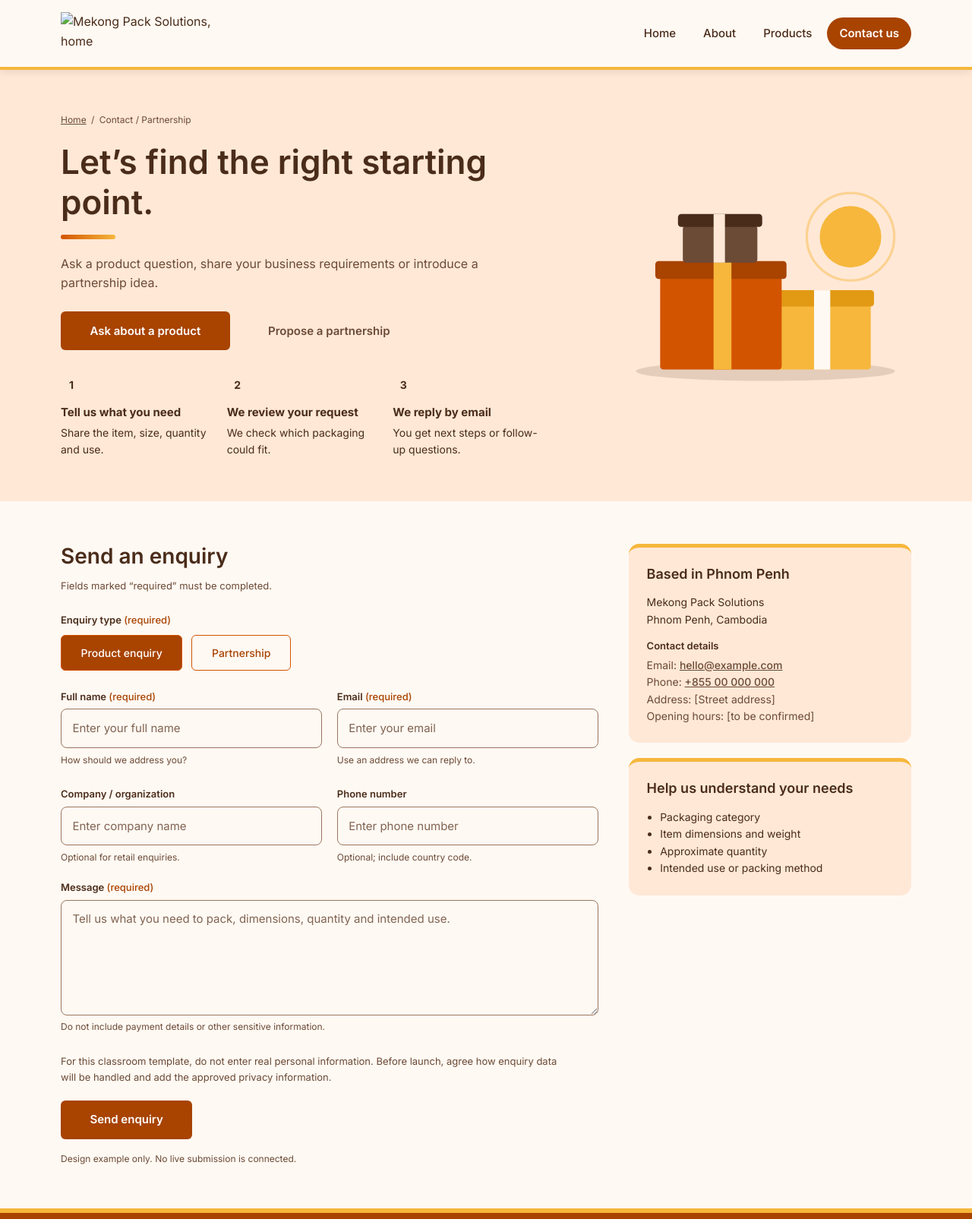
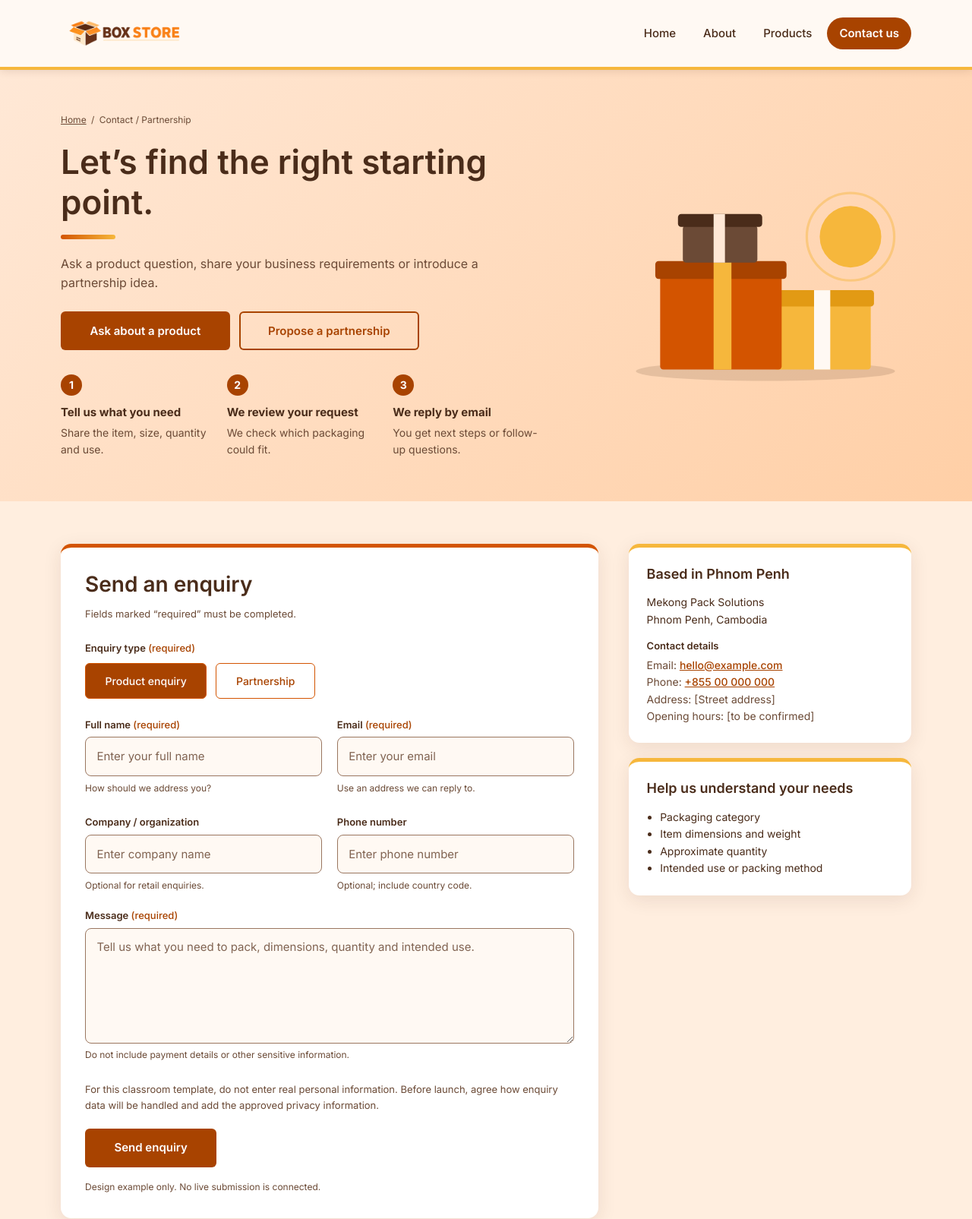
Before and after one commit to Siavfong-key/project-mekong-pack-solution, a plain HTML site: page contact.html in a window 1280 px wide. Shown: the top 1605 px of the page at 76% size. Drawn offline with Linux system fonts and the light colour scheme.

Commit message:
add new logo

```diff
--- a/contact.css
+++ b/contact.css
@@ -1,6 +1,10 @@
 :root {
   --page-bg: #fff9f3;
   --tint: #ffe8d6;
+  --section-bg: #ffeedf;
+  --card: #ffffff;
+  --hero-from: #ffe8d6;
+  --hero-to: #ffcfa6;
   --text: #4a2c1a;
   --text-soft: #6b4a36;
   --primary: #d35400;
@@ -24,6 +28,10 @@
   :root {
     --page-bg: #17110d;
     --tint: #241a13;
+    --section-bg: #1c140f;
+    --card: #241a13;
+    --hero-from: #2d2118;
+    --hero-to: #44301f;
     --text: #fbf1e6;
     --text-soft: #c2b3a5;
     --primary: #f0782a;
@@ -205,18 +213,18 @@ a.btn {
 
 .btn-outline {
   background: transparent;
-  color: var(--accent-strong);
-  box-shadow: inset 0 0 0 2px var(--accent-strong);
+  color: var(--primary-dark);
+  box-shadow: inset 0 0 0 2px var(--primary-dark);
 }
 
 .btn-outline:hover {
-  background: var(--bg);
+  background: var(--page-bg);
   filter: none;
 }
 
 .page-hero {
   padding-block: clamp(2rem, 6vw, 3.5rem);
-  background: var(--tint);
+  background: linear-gradient(135deg, var(--hero-from), var(--hero-to));
 }
 
 .breadcrumb {
@@ -306,20 +314,20 @@ a.btn {
   width: 1.75rem;
   height: 1.75rem;
   border-radius: 50%;
-  background: var(--accent-strong);
-  color: var(--on-accent);
+  background: var(--primary-dark);
+  color: var(--on-primary);
   font-weight: 700;
   font-size: 0.875rem;
   margin-bottom: 0.35rem;
 }
 
 .steps strong {
-  color: var(--heading);
+  color: var(--text);
   font-size: 0.9375rem;
 }
 
 .steps span {
-  color: var(--muted);
+  color: var(--text-soft);
 }
 
 @media (max-width: 48rem) {
@@ -341,6 +349,7 @@ a.btn {
 
 .contact {
   padding-block: clamp(2rem, 6vw, 3.5rem);
+  background: var(--section-bg);
 }
 
 .contact .container {
@@ -348,6 +357,14 @@ a.btn {
   grid-template-columns: 1.9fr 1fr;
   gap: 2.5rem;
   align-items: start;
+}
+
+.enquiry {
+  padding: clamp(1.25rem, 3vw, 2rem);
+  border-top: 5px solid var(--primary);
+  border-radius: 14px;
+  background: var(--card);
+  box-shadow: 0 6px 24px rgba(74, 44, 26, 0.1);
 }
 
 .enquiry h2 {
@@ -393,7 +410,7 @@ legend {
   padding: 0.7rem 1.6rem;
   border: 1px solid var(--primary);
   border-radius: 6px;
-  background: var(--page-bg);
+  background: var(--card);
   color: var(--primary-dark);
   font-size: 0.875rem;
   font-weight: 500;
@@ -517,7 +534,8 @@ textarea {
   padding: 1.5rem;
   border-top: 5px solid var(--sun);
   border-radius: 14px;
-  background: var(--tint);
+  background: var(--card);
+  box-shadow: 0 6px 24px rgba(74, 44, 26, 0.1);
 }
 
 .info-card + .info-card {
@@ -555,7 +573,7 @@ textarea {
 }
 
 .todo-list a {
-  color: var(--accent-strong);
+  color: var(--primary-dark);
   font-weight: 500;
 }
 
@@ -725,7 +743,7 @@ textarea {
   display: flex;
   gap: 0.65rem;
   align-items: flex-start;
-  color: var(--footer-muted);
+  color: var(--footer-soft);
   font-size: 0.9375rem;
 }
 
--- a/contact.html
+++ b/contact.html
@@ -36,9 +36,9 @@
 
     <header class="site-header">
         <div class="container">
-            <a class="brand" href="/">
-                <img class="brand-logo" src="images/logo.png" alt="Mekong Pack Solutions, home" width="720"
-                    height="179">
+            <a class="brand" href="contact.html">
+                <img class="brand-logo" src="images/logo1.png" alt="Mekong Pack Solutions, home" width="720"
+                    height="179" />
             </a>
             <nav class="site-nav" aria-label="Main">
                 <ul>
```
Also changed, not shown: images/logo.png (added), images/logo1.png (added).
